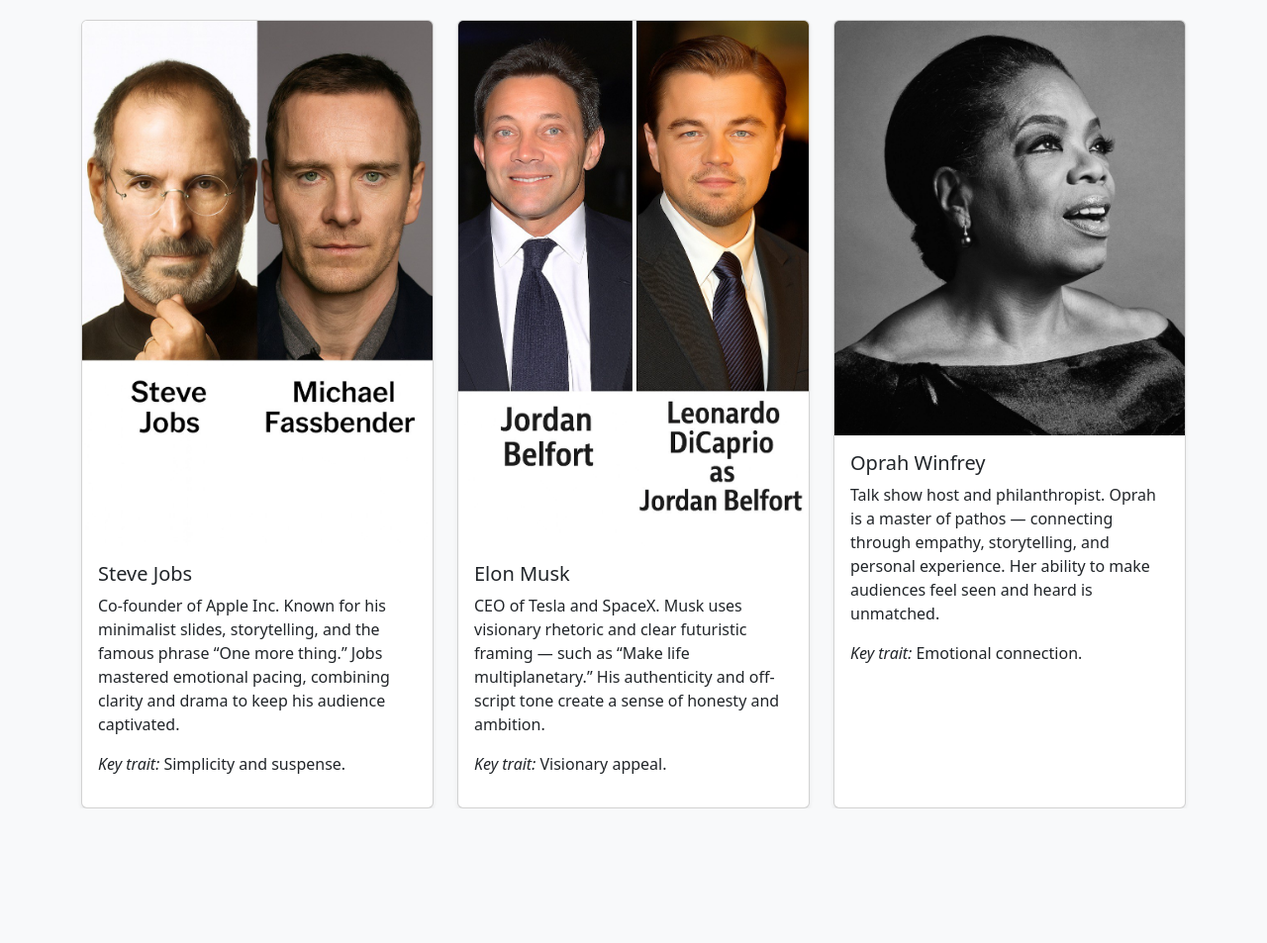
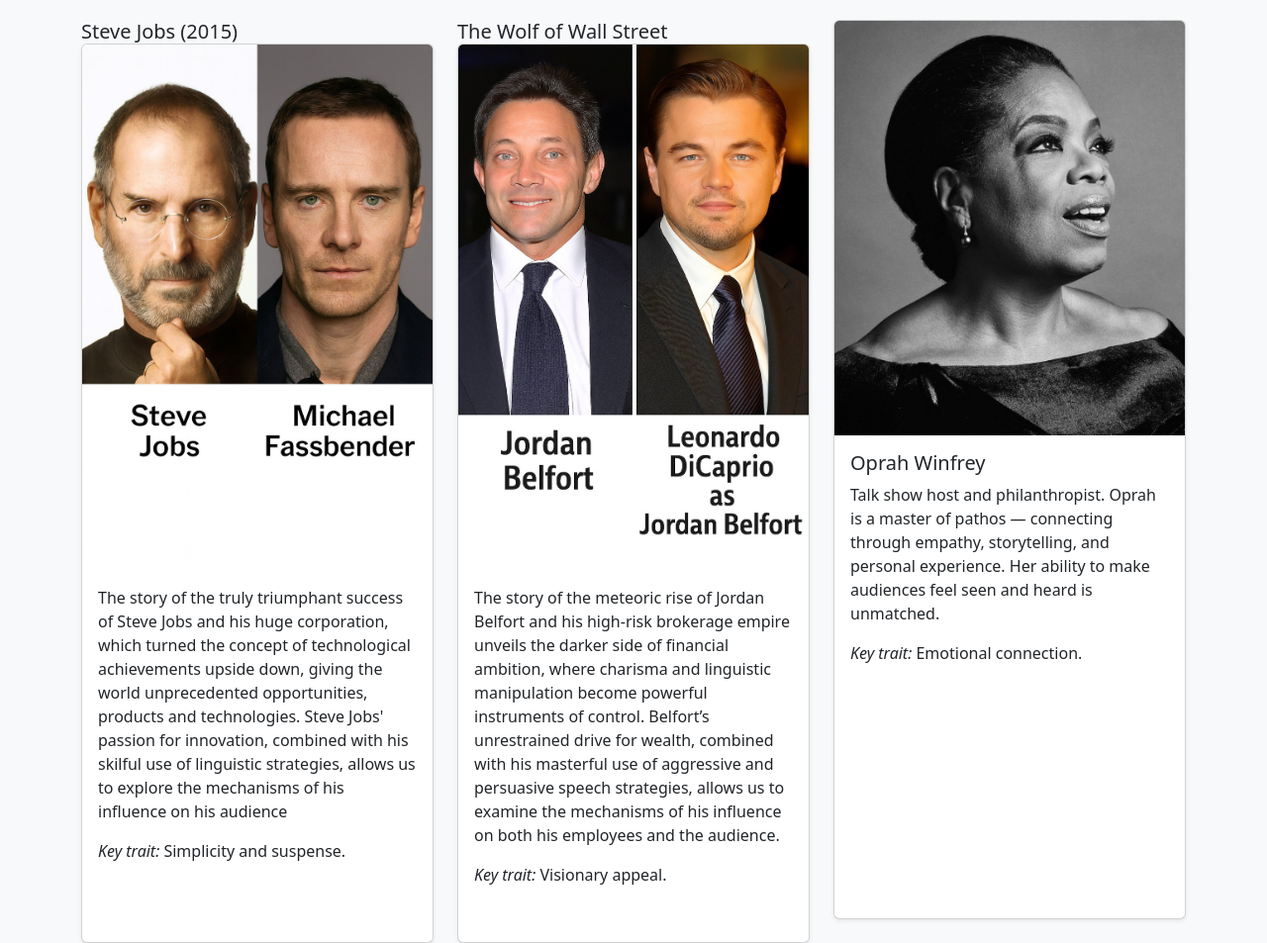
Before and after one commit to YuliiaPinchuk/diploma, a plain HTML site: page index.html in a window 1280 px wide. Shown: the part 141-1094 px from the top of the page at 99% size. Before the commit the page ends 958 px from the top, so only its background shows below. Drawn offline with nearby package versions, Linux system fonts and the light colour scheme.

Commit message:
Update descriptions for Steve Jobs and Jordan Belfort

```diff
--- a/index.html
+++ b/index.html
@@ -37,22 +37,22 @@
     <h2 class="mb-4">Famous Leaders and Their Speaking Styles</h2>
     <div class="row g-4">
       <div class="col-md-4">
+        <h5 class="card-title">Steve Jobs (2015)</h5>
         <div class="card h-100 shadow-sm">
           <img src="images/jobs.jpg" class="card-img-top" alt="Steve Jobs">
           <div class="card-body">
-            <h5 class="card-title">Steve Jobs</h5>
-            <p class="card-text">Co-founder of Apple Inc. Known for his minimalist slides, storytelling, and the famous phrase “One more thing.” Jobs mastered emotional pacing, combining clarity and drama to keep his audience captivated.</p>
+            <p class="card-text">The story of the truly triumphant success of Steve Jobs and his huge corporation, which turned the concept of technological achievements upside down, giving the world unprecedented opportunities, products and technologies. Steve Jobs' passion for innovation, combined with his skilful use of linguistic strategies, allows us to explore the mechanisms of his influence on his audience</p>
             <p><em>Key trait:</em> Simplicity and suspense.</p>
           </div>
         </div>
       </div>
 
       <div class="col-md-4">
+      <h5 class="card-title">The Wolf of Wall Street</h5>
         <div class="card h-100 shadow-sm">
           <img src="images/musk.jpg" class="card-img-top" alt="Elon Musk">
           <div class="card-body">
-            <h5 class="card-title">Elon Musk</h5>
-            <p class="card-text">CEO of Tesla and SpaceX. Musk uses visionary rhetoric and clear futuristic framing — such as “Make life multiplanetary.” His authenticity and off-script tone create a sense of honesty and ambition.</p>
+            <p class="card-text">The story of the meteoric rise of Jordan Belfort and his high-risk brokerage empire unveils the darker side of financial ambition, where charisma and linguistic manipulation become powerful instruments of control. Belfort’s unrestrained drive for wealth, combined with his masterful use of aggressive and persuasive speech strategies, allows us to examine the mechanisms of his influence on both his employees and the audience.</p>
             <p><em>Key trait:</em> Visionary appeal.</p>
           </div>
         </div>
```
